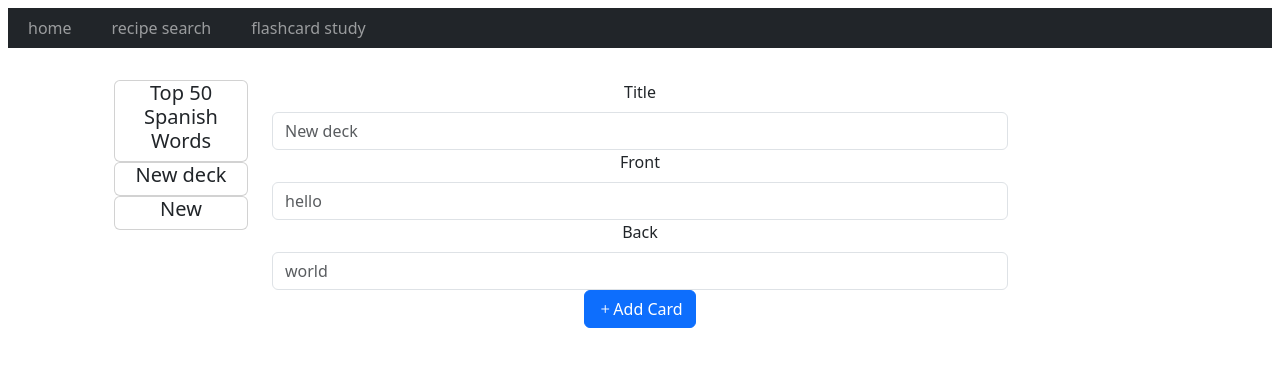
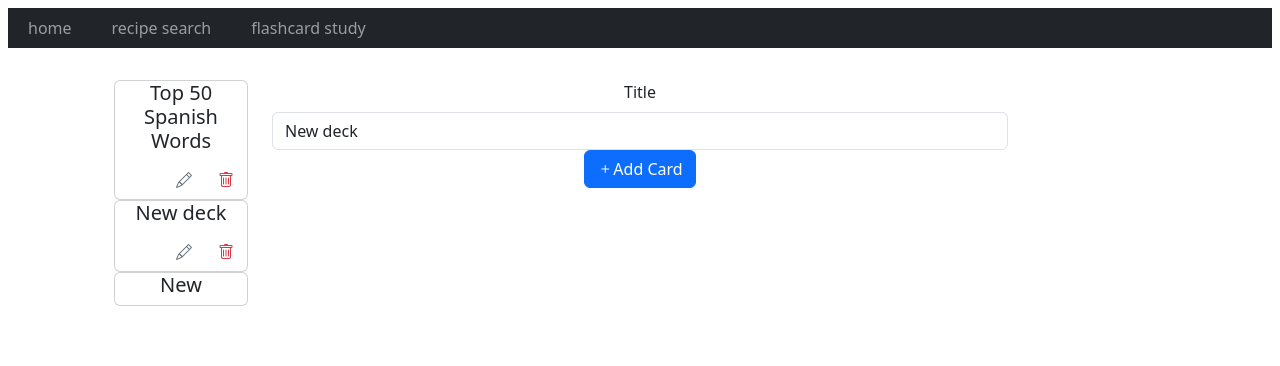
Before and after one commit to emmabateman/emmabateman.github.io, a Next.js app: page /flashcards in a window 1280 px wide. Both pictures are taken after a click on the item "New". Shown: the top 366 px of the page. Built offline with nearby package versions, Linux system fonts and the light colour scheme.

Commit message:
added edit and delete buttons to decks in DeckList

```diff
--- a/app/flashcards/components/deckeditor.tsx
+++ b/app/flashcards/components/deckeditor.tsx
@@ -49,7 +49,7 @@ function DeckEditor({
       <input
         className="form-control"
         id="titleInput"
-        placeholder={deck ? deck.title : ""}
+        value={deck ? deck.title : ""}
         onChange={(e) => updateTitle(e.target.value)}
       ></input>
       {deck ? deck.cards.map((card, idx) =>
@@ -60,7 +60,7 @@ function DeckEditor({
           <input
             className="form-control"
             id={`card${idx}Front`}
-            placeholder={card.front}
+            value={card.front}
             onChange={(e) => updateFront(e.target.value, idx)}
           ></input>
           <label htmlFor={`card${idx}Back`} className="form-label">
@@ -69,7 +69,7 @@ function DeckEditor({
           <input
             className="form-control"
             id={`card${idx}Back`}
-            placeholder={card.back}
+            value={card.back}
             onChange={(e) => updateBack(e.target.value, idx)}
           ></input>
         </div>
--- a/app/flashcards/components/decklist.tsx
+++ b/app/flashcards/components/decklist.tsx
@@ -14,50 +14,122 @@ interface Deck {
 function DeckList({
   decks,
   setDecks,
+  deleteDeck,
   setActiveDeck,
   setMode,
 }: {
-  decks: Deck[],
-  setDecks: (decks: Deck[]) => void,
-  setActiveDeck: (number) => void,
-  setMode: (mode: 'study'|'edit') => void
+  decks: Deck[];
+  setDecks: (decks: Deck[]) => void;
+  deleteDeck: (deck: Deck) => void;
+  setActiveDeck: (number) => void;
+  setMode: (mode: "study" | "edit") => void;
 }) {
+  const [deletingDeck, setDeletingDeck] = useState<Deck>(undefined);
+
   function loadDecks() {
     let newDecks = [];
 
     //load default decks
-    newDecks.push({ title: "Top 50 Spanish Words", cards: spanish_vocab });
+    newDecks.push({
+      uuid: uuidv1(),
+      title: "Top 50 Spanish Words",
+      cards: spanish_vocab,
+    });
 
     setDecks(newDecks);
   }
 
   function createNewDeck() {
-    let newDeck = { uuid: uuidv1(), title: "New deck", cards: [{front: "hello", back: "world"}]}
+    let newDeck = {
+      uuid: uuidv1(),
+      title: "New deck",
+      cards: [],
+    };
     let newDecks = decks;
     newDecks.push(newDeck);
     setDecks(newDecks);
     setActiveDeck(newDeck);
-    setMode('edit');
+    setMode("edit");
   }
 
   useEffect(loadDecks, []);
 
+  console.log(decks);
+
   return (
+    <div>
+      <div className="modal fade column" id="deleteModal" tabIndex={-1}>
+        <div className="modal-dialog">
+          <div className="modal-content">
+            <div className="modal-header">
+              <h5 className="modal-title">
+                Are you sure you want to delete{" "}
+                {deletingDeck ? deletingDeck.title : ""}?
+              </h5>
+            </div>
+            <div className="modal-body">
+              <p>This action cannot be undone.</p>
+            </div>
+            <div className="modal-footer">
+              <button
+                type="button"
+                className="btn btn-secondary"
+                data-bs-dismiss="modal"
+              >
+                No
+              </button>
+              <button
+                type="button"
+                className="btn btn-danger"
+                data-bs-dismiss="modal"
+                onClick={() => deleteDeck(deletingDeck)}
+              >
+                Yes, Delete
+              </button>
+            </div>
+          </div>
+        </div>
+      </div>
       <ul>
         {decks.map((deck) => (
-        <li
-          className="card"
+          <li className="card" key={deck.uuid}>
+            <h5
+              className="card-title"
               onClick={() => {
                 setActiveDeck(deck);
-            setMode('study');
+                setMode("study");
               }}
-          key={deck.uuid}
             >
-          <h5 className="card-title">{deck.title}</h5>
+              {deck.title}
+            </h5>
+            <div className="d-flex flex-row-reverse">
+              <button
+                className="btn text-danger"
+                onClick={() => setDeletingDeck(deck)}
+                data-bs-toggle="modal"
+                data-bs-target="#deleteModal"
+                aria-label="Delete"
+              >
+                <i className="bi bi-trash" />
+              </button>
+              <button
+                className="btn text-secondary"
+                onClick={() => {
+                  setActiveDeck(deck);
+                  setMode("edit");
+                }}
+                aria-label="Edit"
+              >
+                <i className="bi bi-pencil" />
+              </button>
+            </div>
           </li>
         ))}
-      <li className="card" onClick={createNewDeck}><h5 className="card-title">New</h5></li>
+        <li className="card" onClick={createNewDeck} key="new">
+          <h5 className="card-title">New</h5>
+        </li>
       </ul>
+    </div>
   );
 }
 
--- a/app/flashcards/page.tsx
+++ b/app/flashcards/page.tsx
@@ -22,12 +22,20 @@ export default function Page() {
     );
   }
 
+  function deleteDeck(deck: Deck) {
+    if (deck.uuid == activeDeck.uuid) {
+      setActiveDeck(undefined);
+    }
+    setDecks(decks.filter((d) => d.uuid != deck.uuid));
+  }
+
   return (
     <div className="row">
       <div className="col-md-2">
         <DeckList
           decks={decks}
           setDecks={setDecks}
+          deleteDeck={deleteDeck}
           setActiveDeck={setActiveDeck}
           setMode={setMode}
         />
```
Lines whose indentation alone changed are shown as unchanged.
